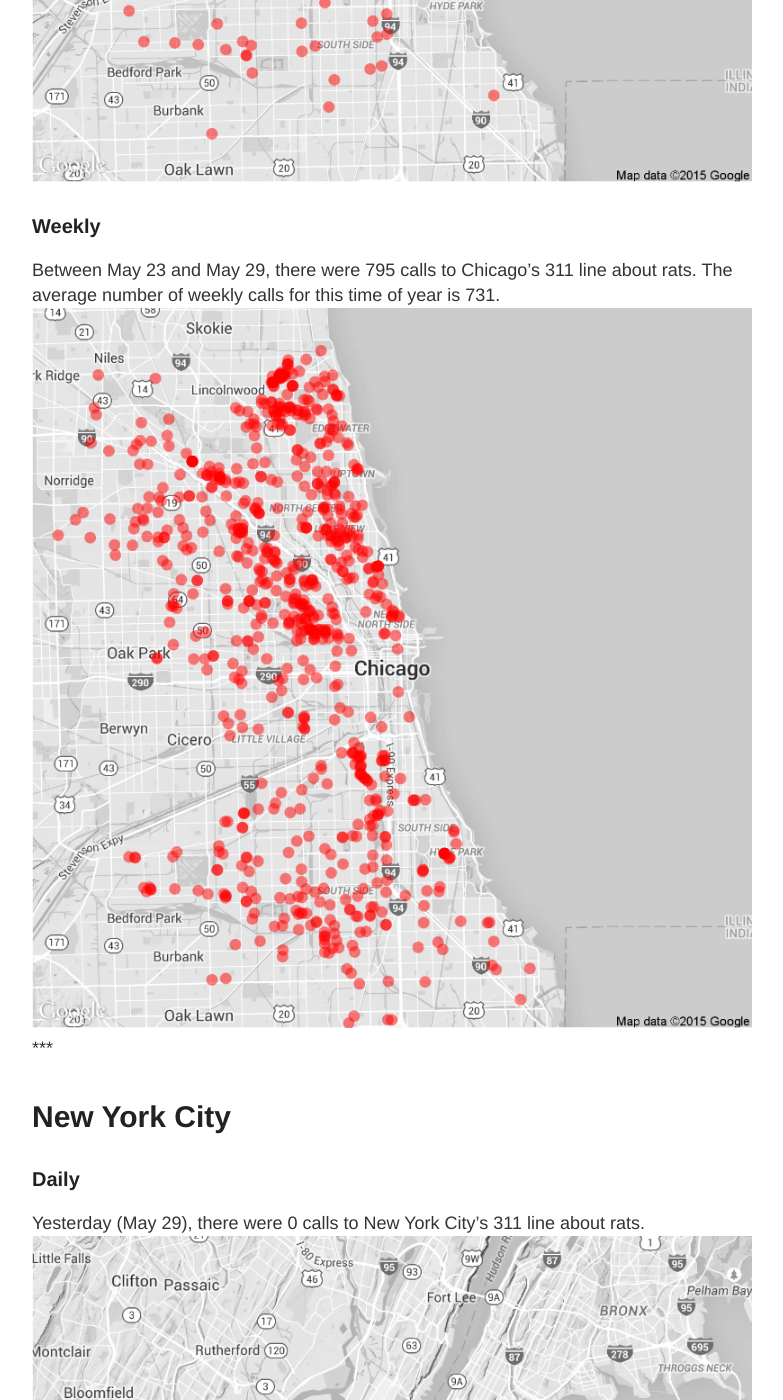
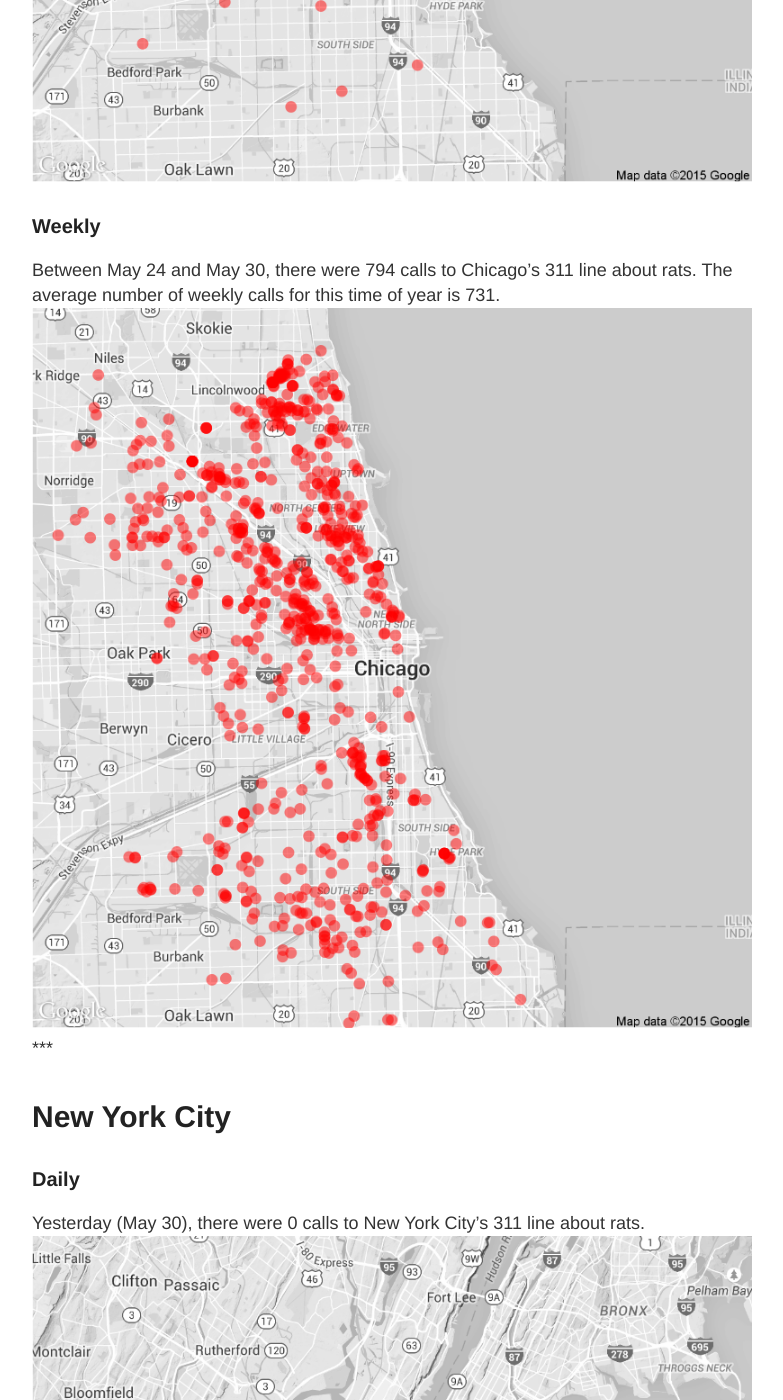
Before and after one commit to DanielHadley/ratmaps, a Jekyll site: the page built from daily.md, in a window 1280 px wide and 1400 px high, scrolled down 1033 px. Shown: the whole window, without its empty margins (248-1031 px from the left). Built offline with Jekyll 4.4.1, drawn with Linux system fonts in a browser that asks for light colours; comment, search, counter and statistics services are not loaded; some of the changed text lies outside the part shown.

Commit message:
Daily Maps

```diff
--- a/daily.md
+++ b/daily.md
@@ -15,22 +15,22 @@
 
 ### Daily
 
-Yesterday (May 29), there were 117 calls to Chicago's 311 line about rats.
+Yesterday (May 30), there were 38 calls to Chicago's 311 line about rats.
 ![Chicago rat calls to 311 weekly map]({{ site.cityimages }}/daily/Chicago_Rat_Map_Daily.png)
 
 ### Weekly
-Between May 23 and May 29, there were 795 calls to Chicago's 311 line about rats. The average number of weekly calls for this time of year is 731.
+Between May 24 and May 30, there were 794 calls to Chicago's 311 line about rats. The average number of weekly calls for this time of year is 731.
 ![Chicago rat calls to 311 weekly map]({{ site.cityimages }}/daily/Chicago_Rat_Map_Weekly.png)
 ***
 # New York City <a id="nyc"><a>
 
 ### Daily
 
-Yesterday (May 29), there were 0 calls to New York City's 311 line about rats.
+Yesterday (May 30), there were 0 calls to New York City's 311 line about rats.
 ![NYC rat calls to 311 weekly map]({{ site.cityimages }}/daily/NYC_Rat_Map_Daily.png)
 
 ### Weekly
-Between May 23 and May 29, there were 0 calls to New York City's 311 line about rats. The average number of weekly calls for this time of year is 271.
+Between May 24 and May 30, there were 0 calls to New York City's 311 line about rats. The average number of weekly calls for this time of year is 271.
 ![NYC rat calls to 311 weekly map]({{ site.cityimages }}/daily/NYC_Rat_Map_Weekly.png)
 
 Each red dot represents one call about a rat seen in that location. The dots are transparent, so multiple calls from one location will be seen as a solid dot. The usual caveats apply: more calls do not necessarily mean that there are more rats in that location than other parts of the city. A cluster of dots could indicate that one resident is unusually vocal about rodents in his or her neighborhood. Also, more densely populated neighborhoods tend to make more calls to 311.
```
Also changed, not shown: images/pages/daily/Chicago_Rat_Map_Daily.png, images/pages/daily/Chicago_Rat_Map_Weekly.png.
